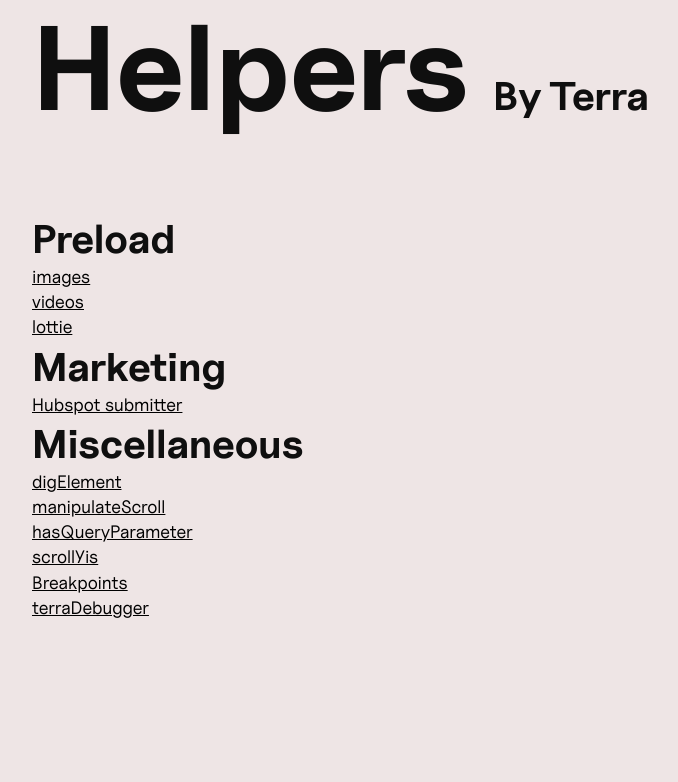
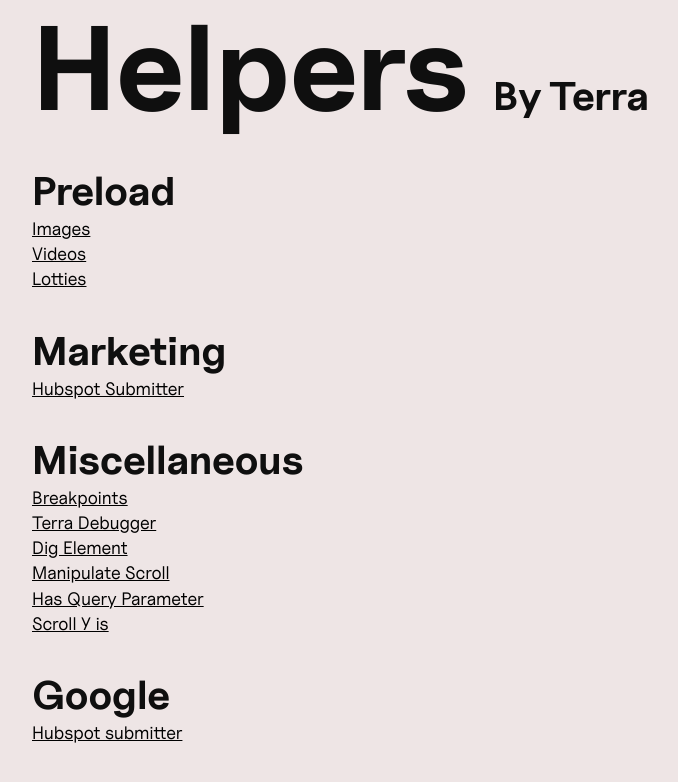
Before and after one commit to terra-hq/helpers, a website built with Vite: page src/index.html in a window 1280 px wide. Shown: the whole page, without its empty margins (48-726 px from the left). Built offline with nearby package versions, Linux system fonts and the light colour scheme.

Commit message:
docs: 📚 Misc doc reorder

```diff
--- a/src/index.html
+++ b/src/index.html
@@ -10,7 +10,7 @@
         <div class="f--container">
             <div class="f--row">
                 <div class="f--col-12">
-                    <div class="f--font-a f--sp-a f--mt-3">Helpers <span class="f--font-c">By Terra</span></div>
+                    <div class="f--font-a f--sp-c">Helpers <span class="f--font-c">By Terra</span></div>
                 </div>
             </div>
             <div class="f--row">
@@ -18,48 +18,58 @@
                     <h3 class="f--font-c">Preload</h3>
                     <ul>
                         <li>
-                            <a href="/pages/preload/images.html">images</a>
+                            <a href="/pages/preload/images.html">Images</a>
                         </li>
                         <li>
-                            <a href="/pages/preload/videos.html">videos</a>
+                            <a href="/pages/preload/videos.html">Videos</a>
                         </li>
                         <li>
-                            <a href="/pages/preload/lotties.html">lottie</a>
+                            <a href="/pages/preload/lotties.html">Lotties</a>
                         </li>
                     </ul>
                 </div>
             </div>
             <div class="f--row">
                 <div class="f--col-6">
-                    <h3 class="f--font-c">Marketing</h3>
+                    <h3 class="f--font-c f--mt-4">Marketing</h3>
                     <ul>
                         <li>
-                            <a href="/pages/marketing/submit.html">Hubspot submitter</a>
+                            <a href="/pages/marketing/submit.html">Hubspot Submitter</a>
                         </li>
                     </ul>
                 </div>
             </div>
             <div class="f--row">
                 <div class="f--col-6">
-                    <h3 class="f--font-c">Miscellaneous</h3>
+                    <h3 class="f--font-c f--mt-4">Miscellaneous</h3>
                     <ul>
-                        <li>
-                            <a href="/pages/misc/digElements.html">digElement</a>
-                        </li>
-                        <li>
-                            <a href="/pages/misc/manipulateScroll.html">manipulateScroll</a>
-                        </li>
-                        <li>
-                            <a href="/pages/misc/hasQueryParameter.html">hasQueryParameter</a>
-                        </li>
-                        <li>
-                            <a href="/pages/misc/scrollYis.html">scrollYis</a>
-                        </li>
                         <li>
                             <a href="/pages/misc/breakpoints.html">Breakpoints</a>
                         </li>
                         <li>
-                            <a href="/pages/misc/terraDebugger.html">terraDebugger</a>
+                            <a href="/pages/misc/terraDebugger.html">Terra Debugger</a>
+                        </li>
+                        <li>
+                            <a href="/pages/misc/digElements.html">Dig Element</a>
+                        </li>
+                        <li>
+                            <a href="/pages/misc/manipulateScroll.html">Manipulate Scroll</a>
+                        </li>
+                        <li>
+                            <a href="/pages/misc/hasQueryParameter.html">Has Query Parameter</a>
+                        </li>
+                        <li>
+                            <a href="/pages/misc/scrollYis.html">Scroll Y is</a>
+                        </li>
+                    </ul>
+                </div>
+            </div>
+            <div class="f--row f--sp-c">
+                <div class="f--col-6">
+                    <h3 class="f--font-c f--mt-4">Google</h3>
+                    <ul>
+                        <li>
+                            <a href="/pages/marketing/submit.html">Hubspot submitter</a>
                         </li>
                     </ul>
                 </div>
```
Also changed, not shown: src/pages/misc/terraDebugger.html (+1 -1 lines), README.md.
